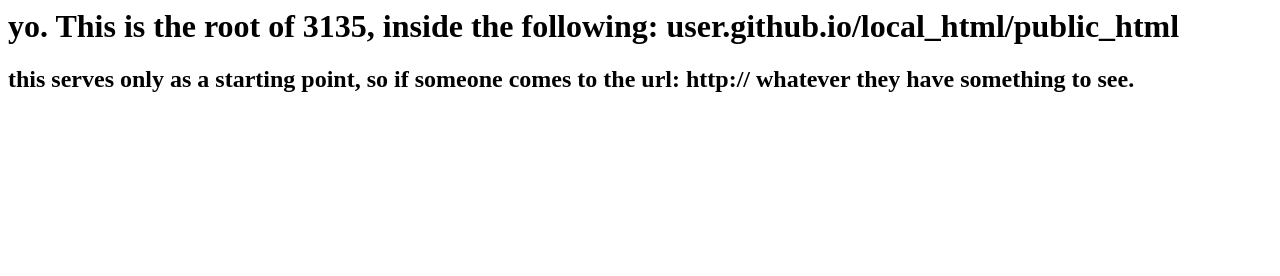
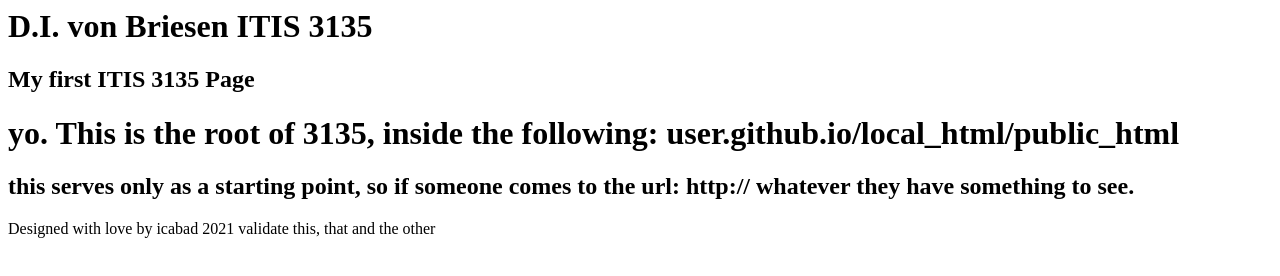
Before and after one commit to dvonbri1/dvonbri1.github.io, a plain HTML site: page itis3135/index.htm in a window 1280 px wide. Drawn offline with Linux system fonts and the light colour scheme.

Commit message:
updated folders

```diff
--- a/itis3135/index.htm
+++ b/itis3135/index.htm
@@ -1,6 +1,21 @@
 <html>
+<head>
+    <title>first itis 3135 page</title>
 
+</head>
+<body>
+    <header>
+        <h1>D.I. von Briesen ITIS 3135</h1>
+    </header>
+    <main>
+        <h2>My first ITIS 3135 Page</h2>
+        <h1>yo. This is the root of 3135, inside the following: user.github.io/local_html/public_html</h1>
+        <h2>this serves only as a starting point, so if someone comes to the url: http:// whatever they have something to see. </h2>
+    </main>
+    <footer>
+Designed with love by icabad 2021
+validate this, that and the other
+    </footer>
+</body>
 
-<h1>yo. This is the root of 3135, inside the following: user.github.io/local_html/public_html</h1>
-<h2>this serves only as a starting point, so if someone comes to the url: http:// whatever they have something to see. </h2>
 </html>
```
Also changed, not shown: 2 other files.
